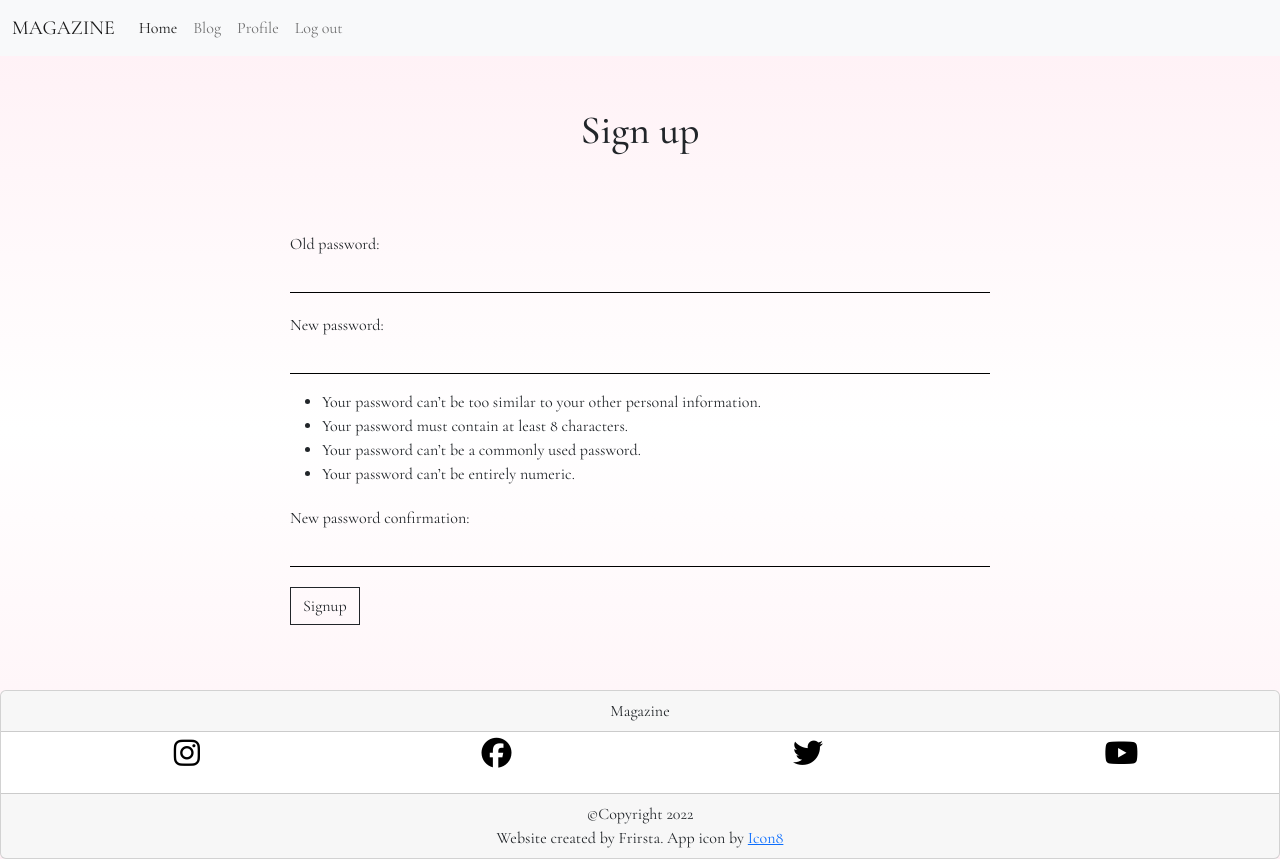
After one commit to frirsta/magazine-blog, a Django app: page /password_change/ in a window 1280 px wide. The commit adds this page. Run offline with Django 3.2, Linux system fonts and the light colour scheme; the visitor is signed in with stand-in values (Sample User, id 1); parts of the project's set-up code (start-up, migrations or seed data) failed here and were passed over; some libraries are stand-ins or nearby versions.

Commit message:
Add url to change password and password change done pages. Add alert to base.html. Add password_change.html and password_change_done.html. Add change password button to profile page

```diff
--- a/magazine/urls.py
+++ b/magazine/urls.py
@@ -1,5 +1,6 @@
-from django.urls import path
+from django.urls import path, reverse_lazy
 from . views import SignUpView, HomePageView, loginUser, logoutUser, profile_page
+from django.contrib.auth.views import PasswordChangeView, PasswordChangeDoneView
 
 urlpatterns = [
     path('', HomePageView.as_view(), name='home'),
@@ -7,4 +8,7 @@ urlpatterns = [
     path('login/', loginUser, name='login'),
     path('logout/', logoutUser, name='logout'),
     path('profile/', profile_page, name='profile'),
+    path('password_change/', PasswordChangeView.as_view(template_name='users/password_change.html', success_url=reverse_lazy('magazine:password_change_done')), name='password_change'),
+    path('password_change/done/', PasswordChangeDoneView.as_view(template_name='users/password_change_done.html'),name='password_change_done'),
+
 ]
--- a/templates/base.html
+++ b/templates/base.html
@@ -57,6 +57,13 @@
       </div>
     </div>
   </nav>
+  {% for message in messages %}
+  <div class="alert alert-warning alert-dismissible fade show" role="alert">
+    {{ message }}
+    <button type="button" class="btn-close" data-bs-dismiss="alert" aria-label="Close"></button>
+  </div>
+  {% endfor %}
+
 
   {% block content %}
   {% endblock content %}
--- /dev/null
+++ b/templates/users/password_change.html
@@ -0,0 +1,43 @@
+{% extends 'base.html' %}
+{% block content %}
+
+<h1>Sign up</h1>
+<div class="form-container">
+    <form class="form" method="POST">
+        {% csrf_token %}
+        <div class="form-group">
+            {{ form.old_password.label_tag }}
+            <input type="password"
+                class="form-control input-area {% if form.old_password.errors %}is_invalid{% endif %}"
+                id="id_old_password" name="old_password" value="{{ form.old_password.value|default:'' }}">
+            <p>{{ form.old_password.help_text }}</p>
+            {% if form.old_password.errors %}
+            <div class="invalid-feedback">{{ form.old_password.errors }}</div>
+            {% endif %}
+
+        </div>
+        <div class="form-group">
+            {{ form.new_password1.label_tag }}
+            <input type="password"
+                class="form-control input-area {% if form.new_password1.errors %}is_invalid{% endif %}"
+                id="id_new_password1" name="new_password1" value="{{ form.new_password1.value|default:'' }}">
+            <p>{{ form.new_password1.help_text }}</p>
+            {% if form.new_password1.errors %}
+            <div class="invalid-feedback">{{ form.new_password1.errors }}</div>
+            {% endif %}
+
+        </div>
+        <div class="form-group">
+            {{ form.new_password2.label_tag }}
+            <input type="password"
+                class="form-control input-area {% if form.new_password2.errors %}is_invalid{% endif %}"
+                id="id_new_password2" name="new_password2" value="{{ form.new_password2.value|default:'' }}">
+            <p>{{ form.new_password2.help_text }}</p>
+            {% if form.new_password2.errors %}
+            <div class="invalid-feedback">{{ form.new_password2.errors }}</div>
+            {% endif %}
+        </div>
+        <button type="submit" class="btn btn-outline-dark">Signup</button>
+    </form>
+</div>
+{% endblock content %}
--- a/templates/users/profile.html
+++ b/templates/users/profile.html
@@ -16,7 +16,7 @@
     <p>{{ user.bio }}</p>
     <div class="profile-links">
         <a href="#">Edit Bio</a>
-        <a href="#">Change Password</a>
+        <p><a class="btn btn-outline-dark" href="{% url 'magazine:password_change' %}">Change Password</a></p>
         <a href="#">My Posts</a>
     </div>
 </div>
```
Also changed, not shown: templates/users/password_change_done.html (added, +11 -0 lines).
